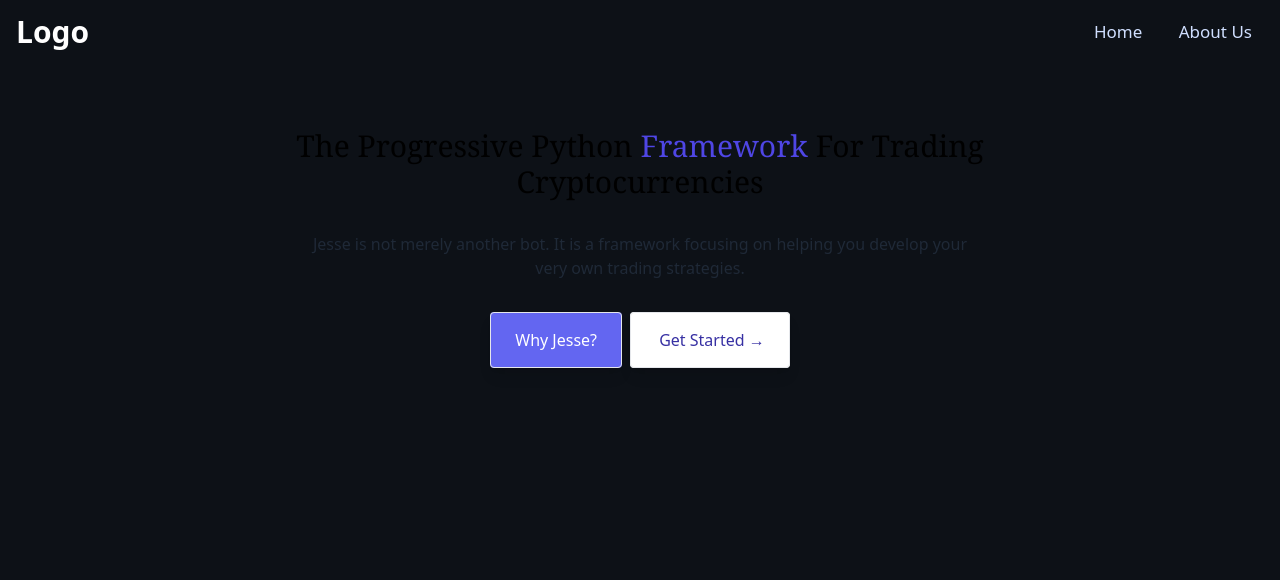
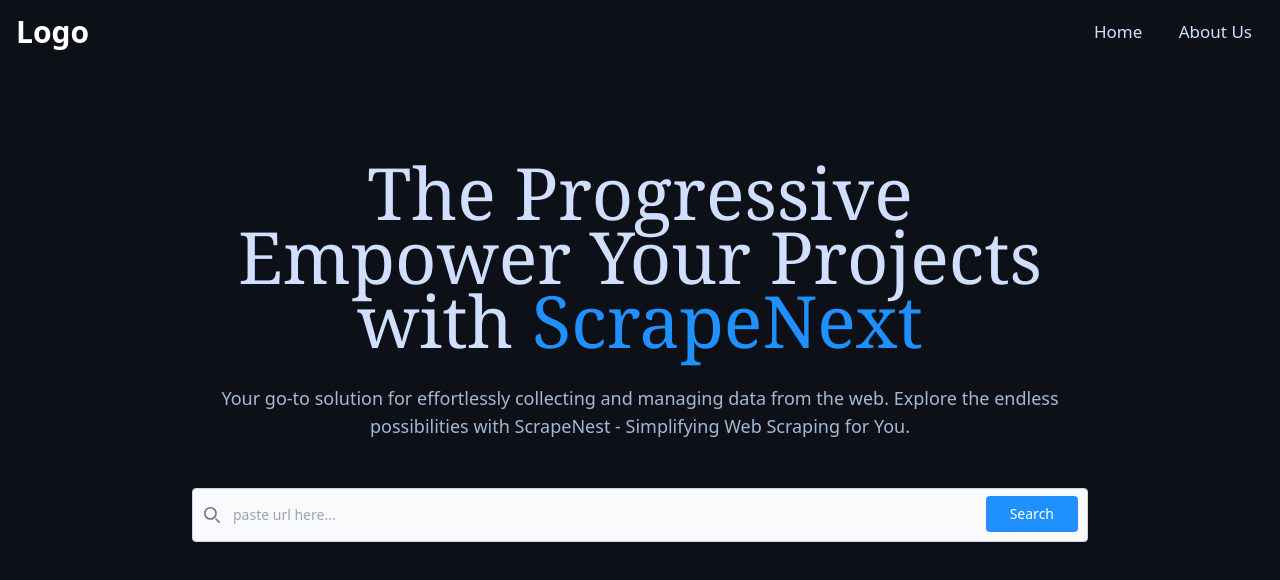
Before and after one commit to averrois/ScrapeNext, a Vue app: page / in a window 1280 px wide. Shown: the top 580 px of the page. Built offline with nearby package versions, Linux system fonts and the light colour scheme.

Commit message:
feat: update the structure of Hero Component

```diff
--- a/src/components/Hero.vue
+++ b/src/components/Hero.vue
@@ -5,27 +5,48 @@
 <template>
     <div class="px-4 md:block">
         <div class="pb-8 mt-auto">
-            <div class="text-center">
-                <h1 class="text-2xl md:text-3xl mb-8 mt-16 font-serif max-w-3xl mx-auto">The Progressive Python <span
-                        class="text-indigo-600">Framework</span> For Trading Cryptocurrencies</h1>
+            <div class="text-center max-w-4xl flex flex-col justify-center items-center m-auto">
+                <h1 class="text-4xl md:text-7xl mb-8 mt-16 font-serif font-light max-w-4xl mx-auto text-white-800">
+                    The Progressive Empower Your Projects with
+                    <span class="text-primary font-normal">ScrapeNext</span>
+                </h1>
 
-                <div class="md:max-w-2xl mx-auto">
-                    <p class="text-gray-800">
-                        Jesse is not merely another bot. It is a framework focusing on helping you develop your very own
-                        trading strategies.
+                <div class="md:max-w-4xl mx-auto">
+                    <p class="text-white-500 md:text-lg">
+                        Your go-to solution for effortlessly collecting and managing data from the web. Explore the endless
+                        possibilities with ScrapeNest - Simplifying Web Scraping for You.
                     </p>
                 </div>
 
-                <div class="mb-6 mt-12">
-                    <a href="#"
-                        class="py-2 px-4 md:py-4 md:px-6 mr-2 border select-none hover:bg-indigo-400 bg-indigo-500 rounded shadow-lg text-white">Why
-                        Jesse?</a>
+                <div class="mb-6 mt-12 w-full">
 
-                    <a href="#"
-                        class="py-2 px-4 md:py-4 md:px-6 border select-none hover:bg-gray-100 bg-white rounded shadow-lg text-indigo-800">
-                        Get Started <span>&rarr;</span> </a>
+                    <form>
+                        <label for="default-search"
+                            class="mb-2 text-sm font-medium text-gray-900 sr-only dark:text-white">Search</label>
+                        <div class="relative">
+                            <div class="absolute inset-y-0 start-0 flex items-center ps-3 pointer-events-none">
+                                <svg class="w-4 h-4 text-gray-500 dark:text-gray-400" aria-hidden="true"
+                                    xmlns="http://www.w3.org/2000/svg" fill="none" viewBox="0 0 20 20">
+                                    <path stroke="currentColor" stroke-linecap="round" stroke-linejoin="round"
+                                        stroke-width="2" d="m19 19-4-4m0-7A7 7 0 1 1 1 8a7 7 0 0 1 14 0Z" />
+                                </svg>
+                            </div>
+                            <input type="search" id="default-search"
+                                class="block w-full p-4 ps-10 text-sm text-gray-900 border border-gray-300 rounded bg-gray-50  dark:bg-gray-700 dark:border-gray-600 dark:placeholder-gray-400 dark:text-white"
+                                placeholder="paste url here..." required>
+                            <button type="submit"
+                                class="text-white absolute end-2.5 bottom-2.5 bg-primary focus:outline-none font-medium rounded text-sm px-6 py-2">Search</button>
+                        </div>
+                    </form>
+
                 </div>
             </div>
         </div>
     </div>
 </template>
+
+<style scoped>
+h1 {
+    line-height: 4rem;
+}
+</style>
```
